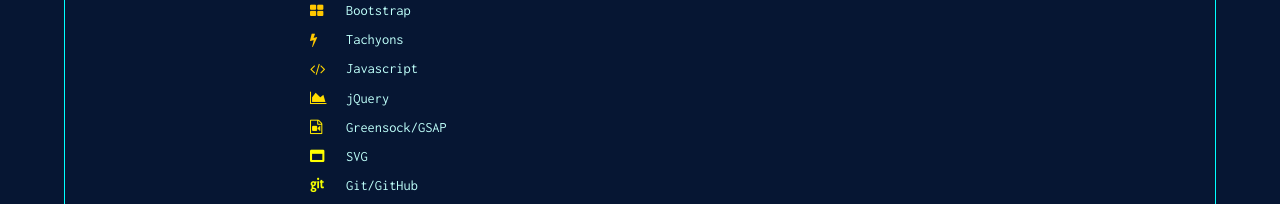
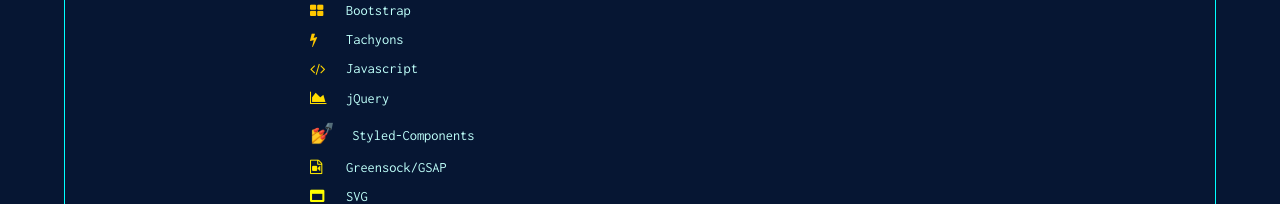
Before and after one commit to aarnadlr/ww3-aa-com, a website with bundled scripts: page app/index.html in a window 1280 px wide. Shown: the part 9211-9415 px from the top of the page. Built offline with nearby package versions, Linux system fonts and the light colour scheme; a script that the page names is missing.

Commit message:
minor revisions

```diff
--- a/app/index.html
+++ b/app/index.html
@@ -1580,6 +1580,7 @@
 					<li class="skill"><span class="fa-stack"><i class="fa fa-bolt"            style='color:rgb(255, 200, 0)'></i></span> Tachyons</li>
           <li class="skill"><span class="fa-stack"><i class="fa fa-code"            style='color:rgb(255, 213, 0)'></i></span> Javascript</li>
           <li class="skill"><span class="fa-stack"><i class="fa fa-area-chart"      style='color:rgb(255, 221, 0)'></i></span> jQuery</li>
+          <li class="skill"><span class="f4">💅 </span>&nbsp;Styled-Components</li>
           <li class="skill"><span class="fa-stack"><i class="fa fa-file-video-o"    style='color:rgb(255, 234, 0)'></i></span> Greensock/GSAP</li>
 					<li class="skill"><span class="fa-stack"><i class="fa fa-window-maximize" style='color:rgb(255, 255, 0)'></i></span> SVG</li>
 					<li class="skill"><span class="fa-stack"><i class="fa fa-git"             style='color:rgb(246, 255, 0)'></i></span> Git/GitHub</li>
```
Also changed, not shown: dist/assets/images/xxxdaft-punk.gif (deleted), 1 other file.
